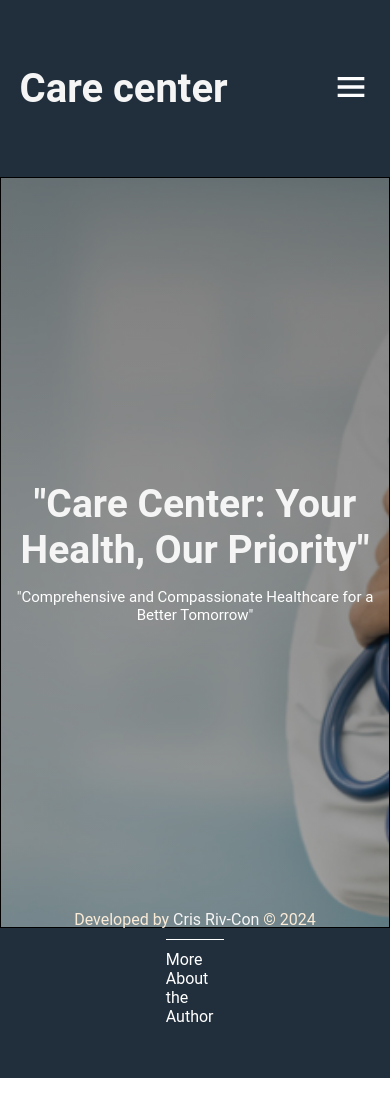
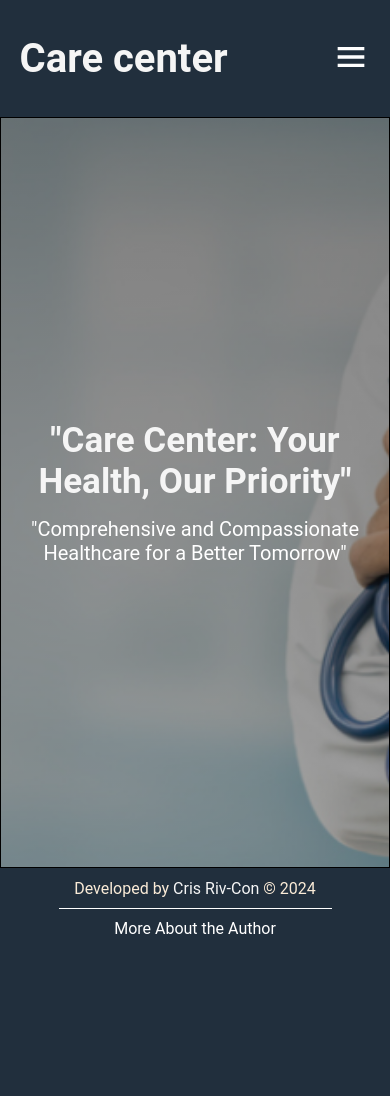
Before and after one commit to codegun01/care-center, a Django app: page / in a window 390 px wide. After the commit the page ends 934 px from the top, so only its background shows below. Run offline with Django 5.2, Linux system fonts and the light colour scheme; some libraries are stand-ins or nearby versions.

Commit message:
Quinto commit

```diff
--- a/gestion/static/styles.css
+++ b/gestion/static/styles.css
@@ -251,6 +251,13 @@ body{
     max-width: 1200px;
     margin: auto;
     padding: 60px 0;
+}
+
+.container1{
+    width: 90%;
+    max-width: 1200px;
+    margin: auto;
+    padding: 30px 0;
 }
 
 .form__cont{
@@ -674,12 +681,12 @@ body{
 
 @media screen and (max-width: 600px){
     .title__banner{
-        font-size: 39px;
+        font-size: 35px;
         text-align: center;
     }
 
     .sub__banner{
-        font-size: 15px;
+        font-size: 20px;
     }
 
     .form__signin{
@@ -737,4 +744,8 @@ body{
     .form__create{
         width: 100%;
     }
+
+    .about__more{
+        width: 70%;
+    }
 }
--- a/gestion/templates/base.html
+++ b/gestion/templates/base.html
@@ -11,7 +11,7 @@
 <body>
 
     <header class="hero">
-        <nav class="nav container" id="nav">
+        <nav class="nav container1" id="nav">
             <h2 class="nav__logo"><a href="/" class="nav__logo1">Care center</a></h2>
             <ul class="nav__links">
                 <li class="nav__item">
```
